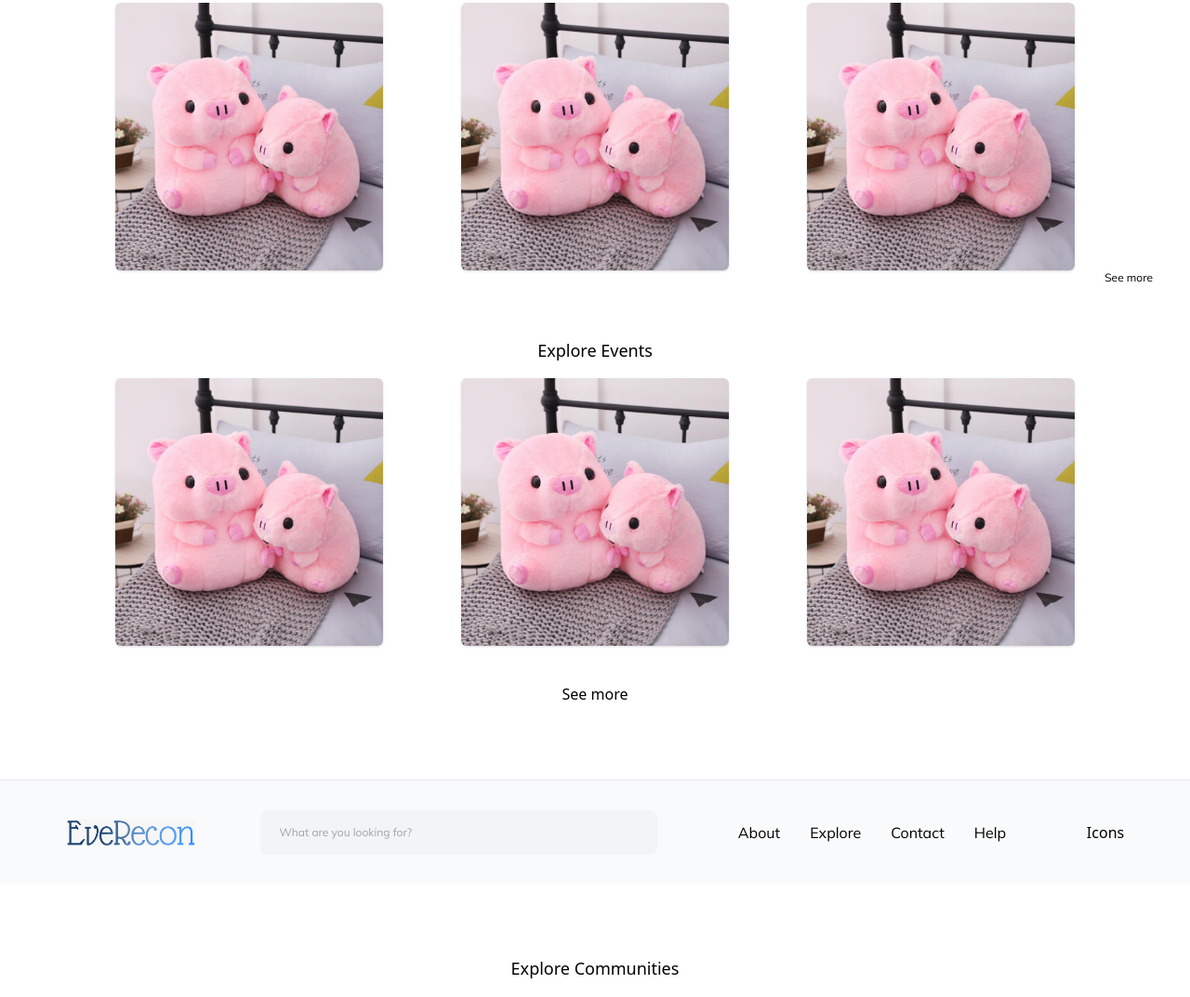
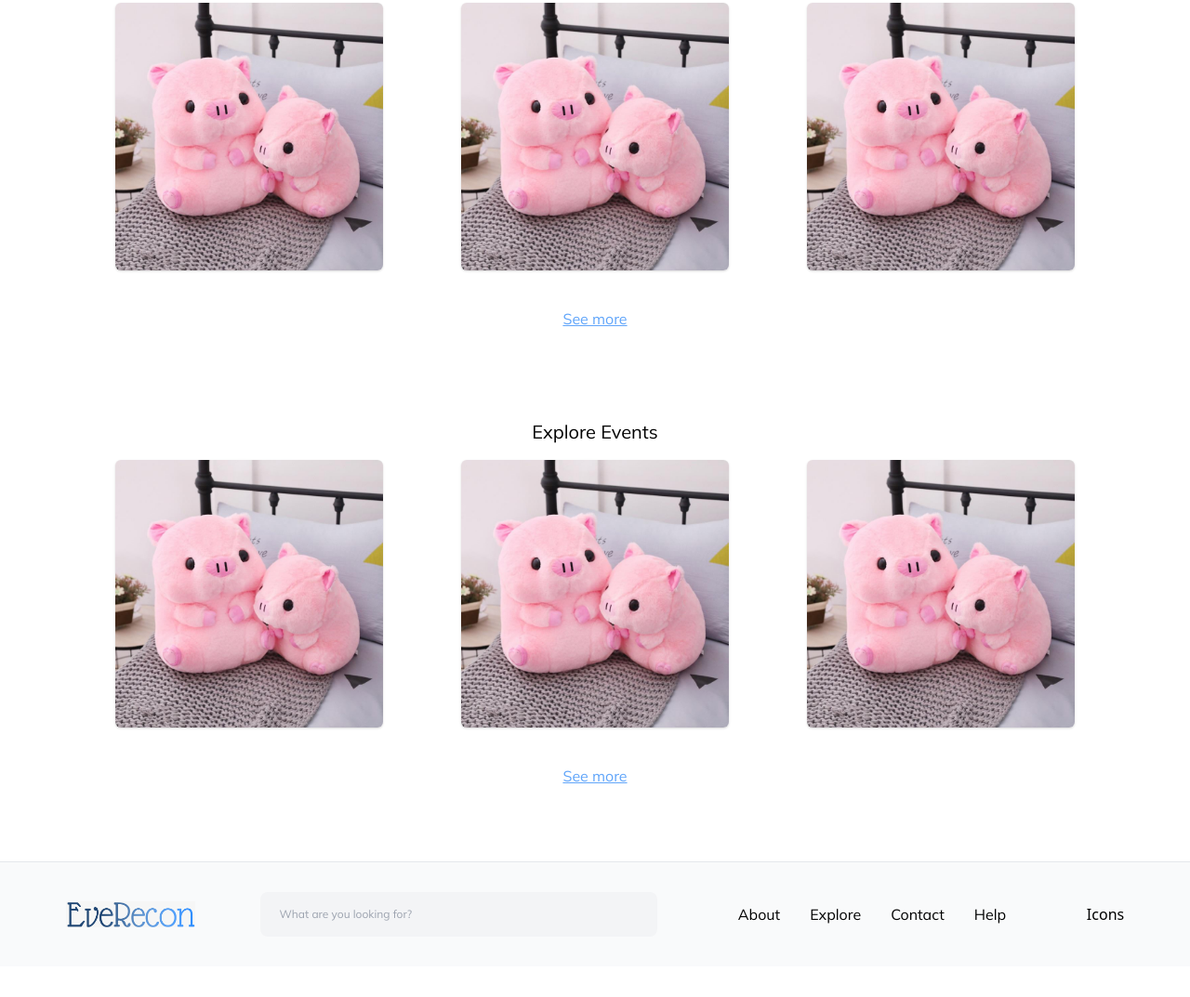
Before and after one commit to pracheejaviya1/everecon-frontend, a Gatsby site: page / in a window 1280 px wide. Shown: the part 2250-3323 px from the top of the page at 93% size. Built offline with nearby package versions, Linux system fonts and the light colour scheme; Gatsby itself is replaced by a stand-in of ours; a web font is replaced by a local one.

Commit message:
landing minor changes

```diff
--- a/src/components/landing.tsx
+++ b/src/components/landing.tsx
@@ -35,18 +35,22 @@ export default function Landing() {
             <CommunityCard />
             <CommunityCard />
           </div>
-          <text className='font-mulish font-light text-xs text-right'>
+          <text className='m-10 text-center font-mulish text-blue-400 underline'>
             See more
           </text>
         </div>
         <div className='m-10 flex flex-col'>
-          <h1 className='m-4 text-lg text-center'>Explore Events</h1>
+          <h1 className='m-4 text-xl text-center font-mulish font-medium'>
+            Explore Events
+          </h1>
           <div className='flex align-items-center justify-evenly'>
             <EventsCard />
             <EventsCard />
             <EventsCard />
           </div>
-          <text className='m-10 text-center'>See more</text>
+          <text className='m-10 text-center font-mulish text-blue-400 underline'>
+            See more
+          </text>
         </div>
       </div>
     </div>
```
